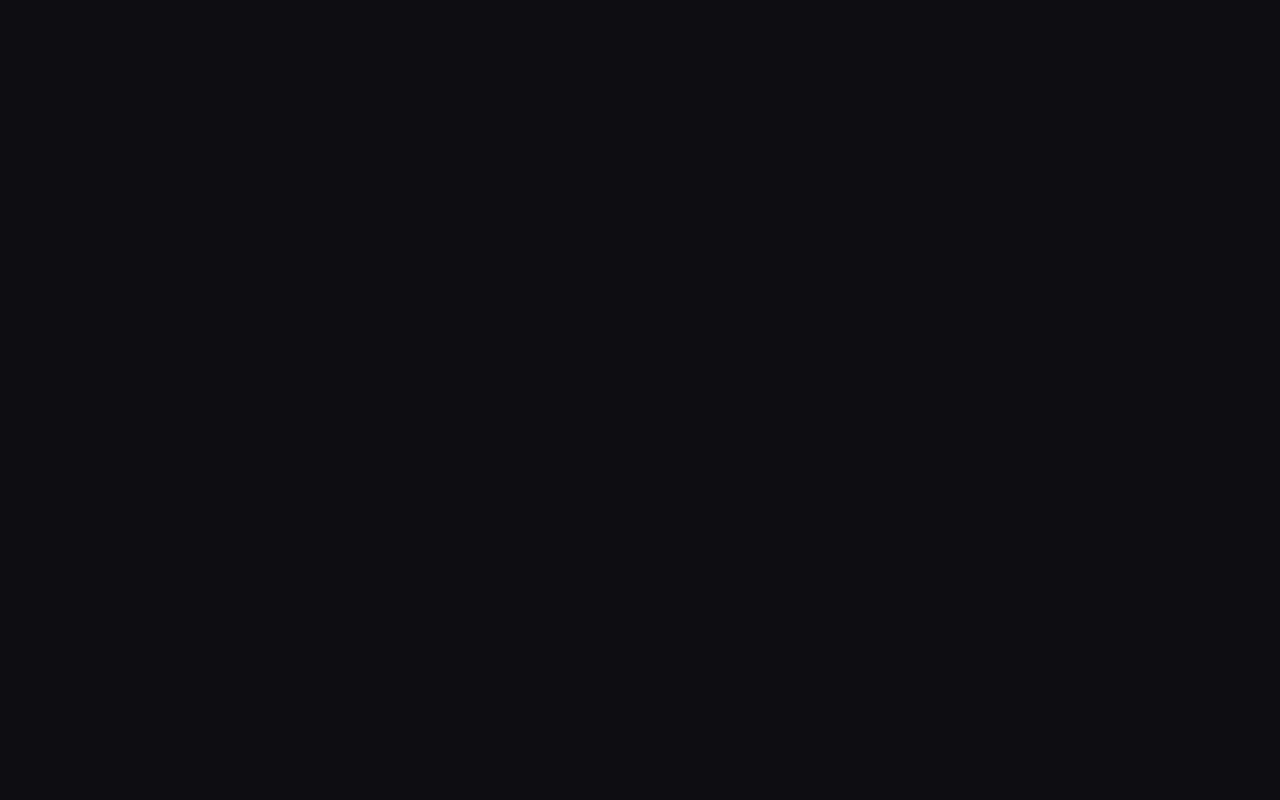
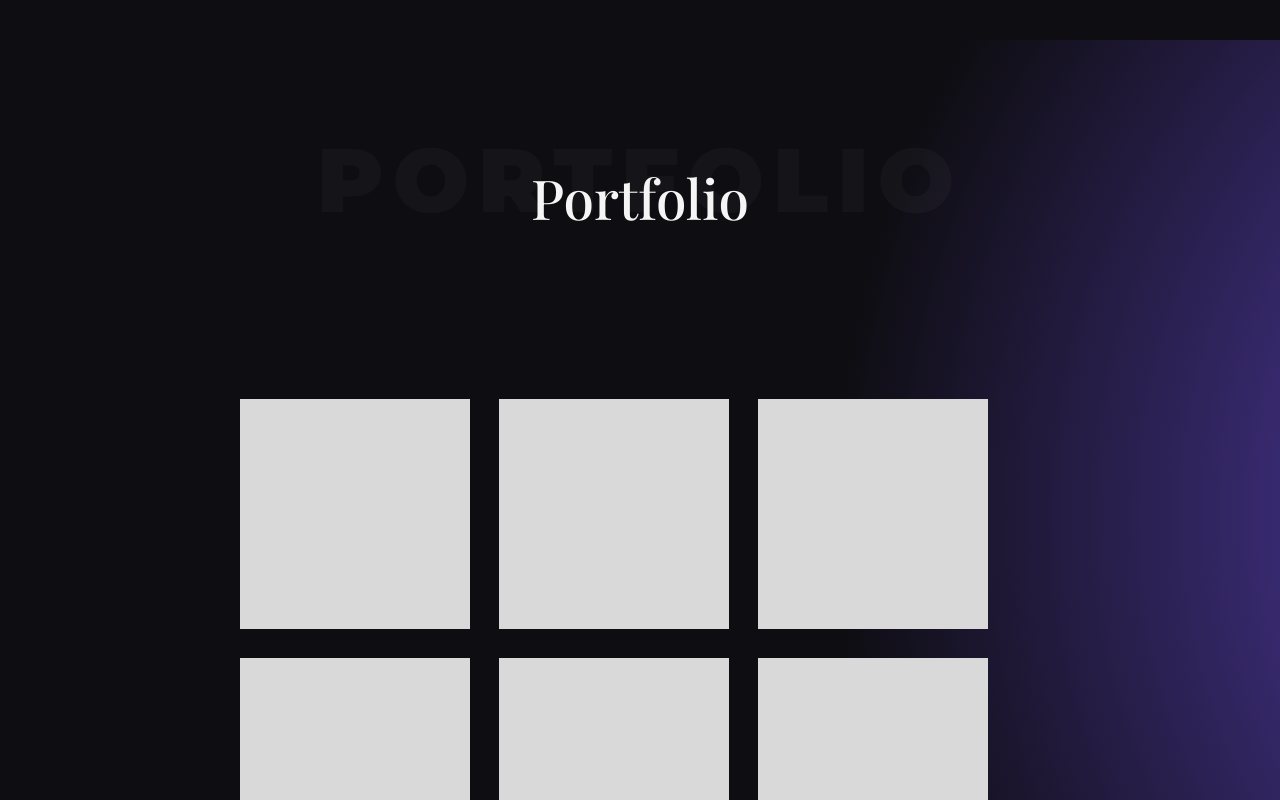
Before and after one commit to GaborSzaboHUN/portfolio-01, a React (Create React App) app in the folder portfolio/: page / in a window 1280 px wide. Shown: the part 760-1560 px from the top of the page. Before the commit the page ends 800 px from the top, so only its background shows below. Built offline with nearby package versions, Linux system fonts and the light colour scheme.

Commit message:
Created Portfolio and PortfolioElements components and it's css files

```diff
--- a/portfolio/src/App.css
+++ b/portfolio/src/App.css
@@ -1,7 +1,7 @@
-.App {
+/* .App {
   text-align: center;
 }
-
+ */
 .App-logo {
   height: 40vmin;
   pointer-events: none;
@@ -32,6 +32,7 @@
   from {
     transform: rotate(0deg);
   }
+
   to {
     transform: rotate(360deg);
   }
--- a/portfolio/src/App.js
+++ b/portfolio/src/App.js
@@ -1,5 +1,6 @@
 import './App.css';
 import Main from './components/Main';
+import Portfolio from './components/Portfolio';
 
 
 function App() {
@@ -7,6 +8,7 @@ function App() {
         <div className="App">
 
             <Main />
+            <Portfolio />
 
         </div>
     );
--- a/portfolio/src/components/Main.css
+++ b/portfolio/src/components/Main.css
@@ -1,3 +1,15 @@
+/*
+TODOs:
+- Responsive setup
+- Hamburger menu
+- Clock
+- Menu items hover animation
+- Menu items links
+- Main title animation
+- Arrow animation
+- Light animation
+*/
+
 .main-container {
     position: relative;
 
@@ -27,7 +39,8 @@
 .main-blue-light {
     position: relative;
     left: 50%;
-    top: -1475px;
+    /* top: -1475px; */
+    top: -1450px;
     transform: translateX(-50%);
     width: 1870px;
     height: 1870px;
--- /dev/null
+++ b/portfolio/src/components/Portfolio.css
@@ -0,0 +1,39 @@
+/*
+TODOs:
+- Portfolio animation
+ */
+
+.portfolio-title {
+    margin: 120px auto 55px;
+    text-align: center
+}
+
+.right-blue-light-container {
+    position: absolute;
+    width: 100%;
+    height: max-content;
+    overflow: hidden;
+    z-index: -10;
+}
+
+.right-blue-light {
+    position: relative;
+    top: -460px;
+    right: -830px;
+    width: 1870px;
+    height: 1870px;
+
+    background: radial-gradient(50% 50% at 50% 50%, #6548D4 0%, rgba(101, 72, 212, 0) 100%);
+    z-index: -10;
+
+}
+
+.portfolio-container {
+    max-width: 800px;
+
+    display: flex;
+    flex-wrap: wrap;
+    gap: 29px;
+
+    margin: 0 auto;
+}
--- /dev/null
+++ b/portfolio/src/components/Portfolio.jsx
@@ -0,0 +1,31 @@
+import React, { useState } from "react";
+import "./Portfolio.css";
+import PortfolioElements from "./PortfolioElements";
+
+function Portfolio() {
+  return (
+    <>
+      <div className="right-blue-light-container">
+        <div className="right-blue-light"></div>
+      </div>
+      <div className="portfolio-title">
+        <h1 className="front-title">Portfolio</h1>
+        <h1 className="back-title">PORTFOLIO</h1>
+      </div>
+
+      <div className="portfolio-container">
+        <PortfolioElements />
+        <PortfolioElements />
+        <PortfolioElements />
+        <PortfolioElements />
+        <PortfolioElements />
+        <PortfolioElements />
+        <PortfolioElements />
+        <PortfolioElements />
+        <PortfolioElements />
+      </div>
+    </>
+  );
+}
+
+export default Portfolio;
--- /dev/null
+++ b/portfolio/src/components/PortfolioElements.css
@@ -0,0 +1,96 @@
+/*
+TODOs:
+- soft hover
+ */
+
+.project-container {
+    display: flex;
+    justify-content: space-between;
+    gap: 29px;
+
+    color: whitesmoke;
+}
+
+.project-preview {
+    min-width: 230px;
+    height: 230px;
+    background-color: #D9D9D9;
+
+    cursor: pointer;
+
+    transition-duration: .3s;
+    transition-delay: .1s;
+}
+
+.project-preview:hover::after {
+    content: "";
+    position: relative;
+    top: 10px;
+    left: 10px;
+    display: block;
+    box-sizing: border-box;
+
+    width: 230px;
+    height: 230px;
+    border: 4px solid #E48900;
+    z-index: -10;
+}
+
+.project-details {
+    max-width: 541px;
+    display: flex;
+    flex-direction: column;
+    justify-content: space-between;
+}
+
+.project-details-text>h3 {
+    font-size: 22px;
+    font-family: 'Playfair Display', serif;
+    font-weight: 800;
+    letter-spacing: .03rem;
+}
+
+.project-details-text>p {
+    padding-left: 24px;
+
+    font-size: 15px;
+    font-family: 'Montserrat', sans-serif;
+    font-weight: 300;
+    letter-spacing: .05rem;
+}
+
+.project-details-btn-container {
+    display: flex;
+    gap: 29px;
+    justify-content: flex-end;
+}
+
+.project-details-btn-container>a {
+    width: 230px;
+    height: 35px;
+
+    display: flex;
+    justify-content: center;
+    align-items: center;
+    gap: 29px;
+    background-color: #0057FF;
+
+    font-size: 14px;
+    font-family: 'Montserrat', sans-serif;
+    font-weight: 400;
+    text-decoration: none;
+    color: whitesmoke;
+}
+
+.fa-github,
+.fa-turn-down {
+    font-size: 20px;
+}
+
+.fa-turn-down {
+    transform: rotate(-90deg);
+}
+
+.hidden {
+    display: none;
+}
--- /dev/null
+++ b/portfolio/src/components/PortfolioElements.jsx
@@ -0,0 +1,44 @@
+import React, { useState } from "react";
+import "./PortfolioElements.css";
+
+function PortfolioElements() {
+  const [isVisible, setVisible] = useState(false);
+  const [isLeft, setLeft] = useState(false);
+
+  const visibleHandler = () => {
+    setVisible(!isVisible);
+    setLeft(!isLeft);
+  };
+
+  /*
+TODOs:
+- set up "isLeft"
+*/
+
+  return (
+    <div className="project-container">
+      <div onClick={visibleHandler} className="project-preview"></div>
+
+      <div className={isVisible ? "project-details" : "project-details hidden"}>
+        <div className="project-details-text">
+          <h3>Project title</h3>
+          <p>
+            Lorem ipsum dolor sit amet, consectetur adipiscing elit, sed do
+            eiusmod tempor incididunt ut labore et dolore magna aliqua. Mattis
+            pellentesque id nibh tortor id aliquet lectus proin.
+          </p>
+        </div>
+        <div className="project-details-btn-container">
+          <a href="http://www.google.hu" target="_blank">
+            <i class="fa-solid fa-turn-down hidden"></i>Go to the project
+          </a>
+          <a href="http://www.google.hu" target="_blank">
+            <i class="fa-brands fa-github hidden"></i>Check the code
+          </a>
+        </div>
+      </div>
+    </div>
+  );
+}
+
+export default PortfolioElements;
```
